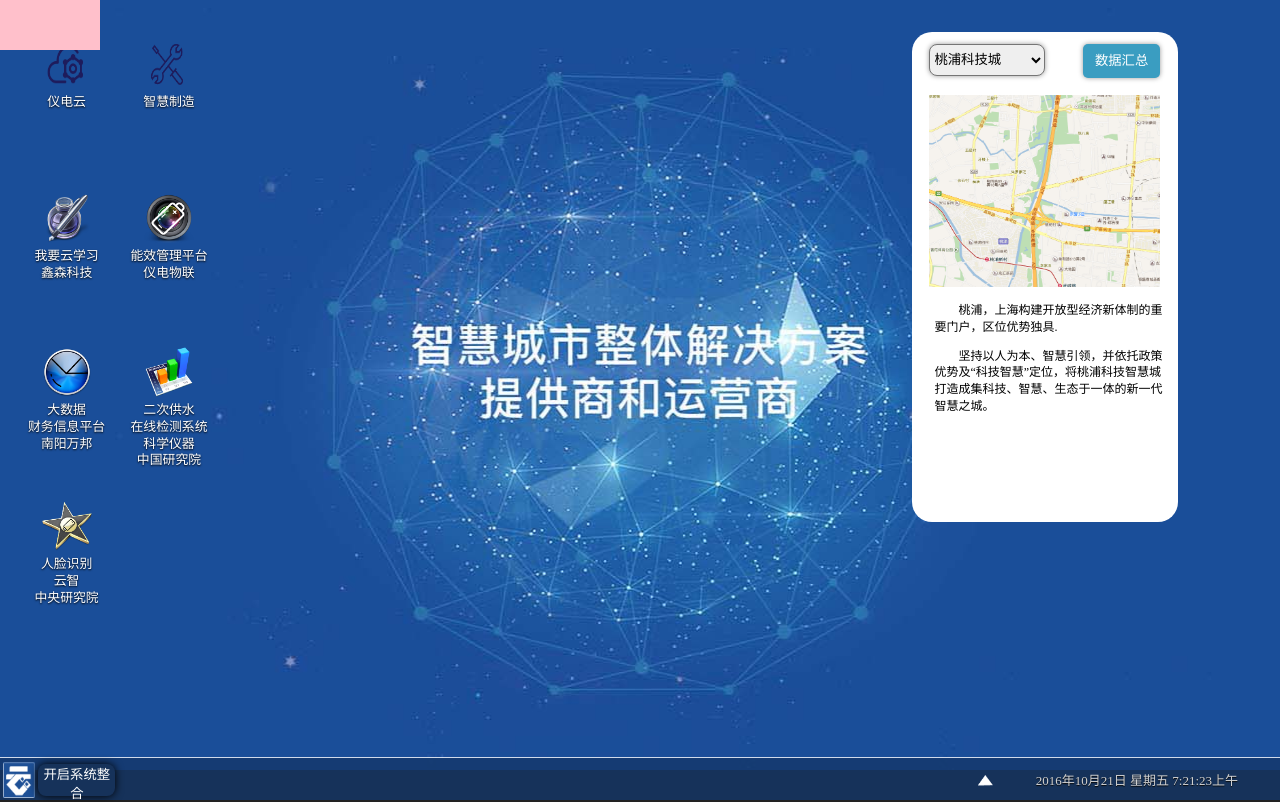
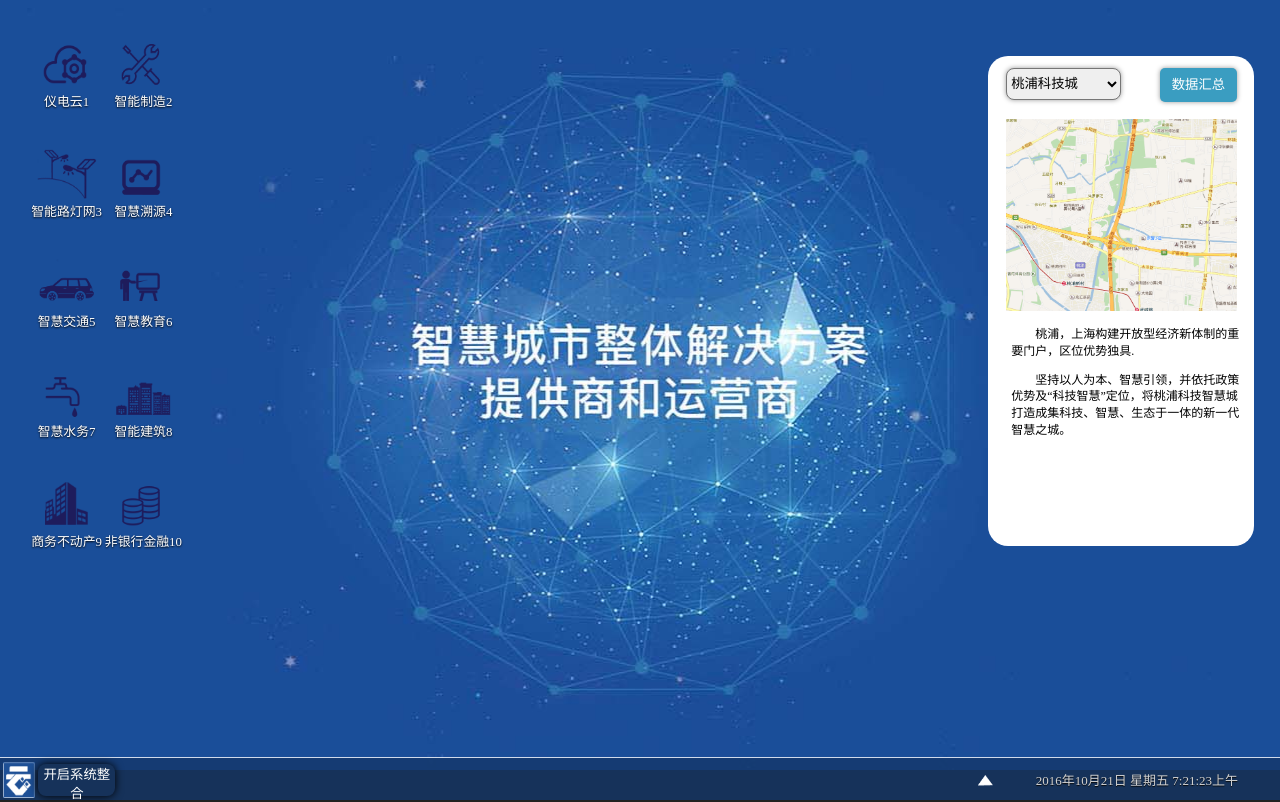
Before and after one commit to huangjuntu/Istack, a PHP site: page /Project/index.html in a window 1280 px wide. Run offline with PHP 8.4, Linux system fonts and the light colour scheme.

Commit message:
桌面前十个图标样式--修改

```diff
--- a/css/desktop.css
+++ b/css/desktop.css
@@ -89,8 +89,8 @@ div.ui-resizable-handle {
 	background: url(../img/gui/trans_black.png) no-repeat -99999px -99999px;
 	display: block;
 	margin: 0 auto 5px;
-	width: 50px;
-	height: 50px;
+    width: 60px;
+    height: 50px;
 }
 
 .icon:hover,
--- a/css/index1.css
+++ b/css/index1.css
@@ -18,8 +18,8 @@ select {
 	position: absolute;
     z-index: 888;
     padding: 5px;
-	top: 4%;
-	right: 8%;
+    top: 7%;
+    right: 2%;
     width: 20%;
     height: 60%;
     background: #fff repeat;
--- a/index.html
+++ b/index.html
@@ -58,46 +58,58 @@
 	</div>
 	<!-- 热插拔结束 -->
 	<!-- text content for search engines: -->
-<div id="test_lep" style="position: absolute; top: 0;left: 0; width: 100px; height: 50px; background: pink; z-index: 999;"></div>
+<!--<div id="test_lep" style="position: absolute; top: 0;left: 0; width: 100px; height: 50px; background: pink; z-index: 999;"></div>-->
 	<!--管理者模式begin-->
 	<div id="main">
 		<div class="abs" id="wrapper">
 			<!--第一部分：桌面部分开始-->
 			<div id="desktop" class="abs">
 				<!--桌面图标开始-->
-				<a class="abs icon" id="leap1" style="left:2%;top:1%;" href="#icon_dock_ludeng">
+				<a class="abs icon" id="leap1" style="left:2%;top:1%;" href="#icon_dock_ydy">
 					<img class="img_icon"  src="img/new/img1.png" src1="img/new/img1.png" src2="img/new/img1b.png" />
-					<h3>仪电云</h3>
+					<h3>仪电云1</h3>
 				</a>
 
-				<a class="abs icon" id="leap2" style="left:10%;top:1%;" href="#icon_dock_bangong">
+				<a class="abs icon" id="leap2" style="left:8%;top:1%;" href="#icon_dock_zzzz">
 					<img class="img_icon"  src="img/new/img2.png" src1="img/new/img2.png" src2="img/new/img2b.png"  />
-					<h3>智慧制造</h3>
+					<h3>智能制造2</h3>
 				</a>
 
-				<a class="abs icon" id="leap3" style="left:2%;top:22%;" href="#icon_dock_study">
-					<img src="img/jy.png" />
-					<h3>我要云学习</br>鑫森科技</h3>
+				<a class="abs icon" id="leap3" style="left:2%;top:16%;" href="#icon_dock_znldw">
+					<img class="img_icon" src="img/new/img9-1.png" src1="img/new/img9-1.png" src2="img/new/img9-1b.png"  />
+					<h3>智能路灯网3</h3>
 				</a>
 
-				<a class="abs icon" id="leap4" style="left:10%;top:22%;" href="#icon_dock_guanli">
-					<img src="img/ny1-2.png" />
-					<h3>能效管理平台</br>仪电物联</h3>
+				<a class="abs icon" id="leap4" style="left:8%;top:16%;" href="#icon_dock_zhsy">
+					<img class="img_icon" src="img/new/img10.png" src1="img/new/img10.png" src2="img/new/img10b.png" />
+					<h3>智慧溯源4</h3>
 				</a>
 
-				<a class="abs icon" id="leap5" style="left:2%;top:43%;" href="#icon_dock_dashuju">
-					<img src="img/dashuju.png" />
-					<h3>大数据</br>财务信息平台</br>南阳万邦</h3>
+				<a class="abs icon" id="leap5" style="left:2%;top:31%;" href="#icon_dock_zhjt">
+					<img class="img_icon" src="img/new/img6.png" src1="img/new/img6.png" src2="img/new/img6b.png" />
+					<h3>智慧交通5</h3>
 				</a>
 
-				<a class="abs icon" id="leap6" style="left:10%;top:43%;" href="#icon_dock_gongshui">
-					<img src="img/ny0.png" />
-					<h3>二次供水</br>在线检测系统</br>科学仪器</br>中国研究院</h3>
+				<a class="abs icon" id="leap6" style="left:8%;top:31%;" href="#icon_dock_zhjy">
+					<img class="img_icon" src="img/new/img11.png" src1="img/new/img11.png" src2="img/new/img11b.png" />
+					<h3>智慧教育6</h3>
 				</a>
 
-				<a class="abs icon" style="left:2%;top:64%;" href="#icon_dock_shibie">
-					<img src="img/ny3.png" />
-					<h3>人脸识别</br>云智</br>中央研究院</h3>
+				<a class="abs icon" style="left:2%;top:46%;" href="#icon_dock_zhsw">
+					<img class="img_icon" src="img/new/img12.png" src1="img/new/img12.png" src2="img/new/img12b.png" />
+					<h3>智慧水务7</h3>
+				</a>
+				<a class="abs icon" style="left:8%;top:46%;" href="#icon_dock_jianzhu">
+					<img class="img_icon" src="img/new/img5.png" src1="img/new/img5.png" src2="img/new/img5b.png" />
+					<h3>智能建筑8</h3>
+				</a>
+				<a class="abs icon" style="left:2%;top:61%;" href="#icon_dock_bdc">
+					<img class="img_icon" src="img/new/img3.png" src1="img/new/img3.png" src2="img/new/img3b.png" />
+					<h3>商务不动产9</h3>
+				</a>
+				<a class="abs icon" style="left:8%;top:61%;" href="#icon_dock_bank">
+					<img class="img_icon" src="img/new/img4.png" src1="img/new/img4.png" src2="img/new/img4b.png" />
+					<h3>非银行金融10</h3>
 				</a>
 				<!--复制的图片-->
 				<div class="jq22">
@@ -111,12 +123,12 @@
 
 					</div>
 					<div class="copy3 icon-copy item item3">
-						<span><img src="img/jy.png"/></span>
-						<h3>我要云学习</br>鑫森科技</h3>
+						<span><img src="img/new/img9-1.png"/></span>
+						<h3>智能路灯网</h3>
 					</div>
 					<div class="copy4 icon-copy item item4">
 						<span><img src="img/ny1-2.png"/></span>
-						<h3>能效管理平台</br>仪电物联</h3>
+						<h3>智慧溯源</h3>
 					</div>
 					<div class="copy5 icon-copy item item5">
 						<span><img src="img/dashuju.png"/></span>
@@ -133,7 +145,7 @@
 				</div>
 				<!--桌面图标结束-->
 				<!--打开桌面图标窗口内容begin-->
-				<div id="window_ludeng" class="abs window">
+				<div id="window_ydy" class="abs window">
 					<div class="abs window_inner">
 						<div class="window_top">
 							<span class="float_left">
@@ -143,7 +155,7 @@
 							<span class="float_right">
 									<a href="#" class="window_min"></a>
 									<a href="#" class="window_resize"></a>
-									<a href="#icon_dock_ludeng" class="window_close" id="window_close"></a>
+									<a href="#icon_dock_ydy" class="window_close" id="window_close"></a>
 								</span>
 						</div>
 						<iframe width="99.5%" height="89%" orderr="0" class="if1" id="IframeID1" src=""></iframe>
@@ -153,7 +165,7 @@
 					</div>
 					<span class="abs ui-resizable-handle ui-resizable-se"></span>
 				</div>
-				<div id="window_bangong" class="abs window">
+				<div id="window_zzzz" class="abs window">
 					<div class="abs window_inner">
 						<div class="window_top">
 							<span class="float_left">
@@ -163,7 +175,7 @@
 							<span class="float_right">
 									<a href="#" class="window_min"></a>
 									<a href="#" class="window_resize"></a>
-									<a href="#icon_dock_bangong" class="window_close" id="window_close" ></a>
+									<a href="#icon_dock_zzzz" class="window_close" id="window_close" ></a>
 								</span>
 						</div>
 						<iframe width="99.5%" height="89%" orderr="1" class="if2" id="IframeID2" src=""></iframe>
@@ -173,7 +185,7 @@
 					</div>
 					<span class="abs ui-resizable-handle ui-resizable-se"></span>
 				</div>
-				<div id="window_study" class="abs window">
+				<div id="window_znldw" class="abs window">
 					<div class="abs window_inner">
 						<div class="window_top">
 							<span class="float_left">
@@ -183,7 +195,7 @@
 							<span class="float_right">
 									<a href="#" class="window_min"></a>
 									<a href="#" class="window_resize"></a>
-									<a href="#icon_dock_study" class="window_close" id="window_close" ></a>
+									<a href="#icon_dock_znldw" class="window_close" id="window_close" ></a>
 								</span>
 						</div>
 						<iframe width="99.5%" height="89%" orderr="2" class="if3" id="IframeID3" src=""></iframe>
@@ -193,7 +205,7 @@
 					</div>
 					<span class="abs ui-resizable-handle ui-resizable-se"></span>
 				</div>
-				<div id="window_guanli" class="abs window">
+				<div id="window_zhsy" class="abs window">
 					<div class="abs window_inner">
 						<div class="window_top">
 							<span class="float_left">
@@ -203,7 +215,7 @@
 							<span class="float_right">
 									<a href="#" class="window_min"></a>
 									<a href="#" class="window_resize"></a>
-									<a href="#icon_dock_guanli" class="window_close" id="window_close" ></a>
+									<a href="#icon_dock_zhsy" class="window_close" id="window_close" ></a>
 								</span>
 						</div>
 						<iframe width="99.5%" height="89%" orderr="3" class="if4" id="IframeID4" src=""></iframe>
@@ -213,7 +225,7 @@
 					</div>
 					<span class="abs ui-resizable-handle ui-resizable-se"></span>
 				</div>
-				<div id="window_dashuju" class="abs window">
+				<div id="window_zhjt" class="abs window">
 					<div class="abs window_inner">
 						<div class="window_top">
 							<span class="float_left">
@@ -223,7 +235,7 @@
 							<span class="float_right">
 									<a href="#" class="window_min"></a>
 									<a href="#" class="window_resize"></a>
-									<a href="#icon_dock_dashuju" class="window_close" id="window_close" ></a>
+									<a href="#icon_dock_zhjt" class="window_close" id="window_close" ></a>
 								</span>
 						</div>
 						<iframe width="99.5%" height="89%" orderr="4" class="if5" id="IframeID5" src=""></iframe>
@@ -233,7 +245,7 @@
 					</div>
 					<span class="abs ui-resizable-handle ui-resizable-se"></span>
 				</div>
-				<div id="window_gongshui" class="abs window">
+				<div id="window_zhjy" class="abs window">
 					<div class="abs window_inner">
 						<div class="window_top">
 							<span class="float_left">
@@ -243,18 +255,18 @@
 							<span class="float_right">
 									<a href="#" class="window_min"></a>
 									<a href="#" class="window_resize"></a>
-									<a href="#icon_dock_gongshui" class="window_close" id="window_close"></a>
+									<a href="#icon_dock_zhjy" class="window_close" id="window_close"></a>
 
 								</span>
 						</div>
-						<iframe width="99.5%" height="89%" orderr="4" class="if6" id="IframeID5" src=""></iframe>
+						<iframe width="99.5%" height="89%" orderr="5" class="if6" id="IframeID6" src=""></iframe>
 						<div class="abs window_bottom">
 							第六个
 						</div>
 					</div>
 					<span class="abs ui-resizable-handle ui-resizable-se"></span>
 				</div>
-				<div id="window_shibie" class="abs window">
+				<div id="window_zhsw" class="abs window">
 					<div class="abs window_inner">
 						<div class="window_top">
 							<span class="float_left">
@@ -264,17 +276,80 @@
 							<span class="float_right">
 									<a href="#" class="window_min"></a>
 									<a href="#" class="window_resize"></a>
-									<a href="#icon_dock_shibie" class="window_close" id="window_close" ></a>
+									<a href="#icon_dock_zhsw" class="window_close" id="window_close" ></a>
 								</span>
 						</div>
-						<iframe width="99.5%" height="89%" orderr="4" class="if7" id="IframeID5" src=""></iframe>
+						<iframe width="99.5%" height="89%" orderr="6" class="if7" id="IframeID7" src=""></iframe>
 						<div class="abs window_bottom">
 							第七个
 						</div>
 					</div>
 					<span class="abs ui-resizable-handle ui-resizable-se"></span>
 				</div>
-				<!--右下角点击菜单的添加：智慧编程点击出现begin-->
+				<div id="window_jianzhu" class="abs window">
+					<div class="abs window_inner">
+						<div class="window_top">
+							<span class="float_left">
+									<img src="img/icons/icon_16_computer.png" />
+									Computer8
+								</span>
+							<span class="float_right">
+									<a href="#" class="window_min"></a>
+									<a href="#" class="window_resize"></a>
+									<a href="#icon_dock_jianzhu" class="window_close" id="window_close" ></a>
+								</span>
+						</div>
+						<iframe width="99.5%" height="89%" orderr="8" class="if8" id="IframeID8" src=""></iframe>
+						<div class="abs window_bottom">
+							第八个
+						</div>
+					</div>
+					<span class="abs ui-resizable-handle ui-resizable-se"></span>
+				</div>
+				<!--第九个图标-->
+				<div id="window_bdc" class="abs window">
+					<div class="abs window_inner">
+						<div class="window_top">
+							<span class="float_left">
+									<img src="img/icons/icon_16_computer.png" />
+									Computer9
+								</span>
+							<span class="float_right">
+									<a href="#" class="window_min"></a>
+									<a href="#" class="window_resize"></a>
+									<a href="#icon_dock_bdc" class="window_close" id="window_close" ></a>
+								</span>
+						</div>
+						<iframe width="99.5%" height="89%" orderr="9" class="if9" id="IframeID9" src=""></iframe>
+						<div class="abs window_bottom">
+							第九个
+						</div>
+					</div>
+					<span class="abs ui-resizable-handle ui-resizable-se"></span>
+				</div>
+				<!--第十个图标-非银行金融-->
+				<div id="window_bank" class="abs window">
+					<div class="abs window_inner">
+						<div class="window_top">
+							<span class="float_left">
+									<img src="img/icons/icon_16_computer.png" />
+									Computer10
+								</span>
+							<span class="float_right">
+									<a href="#" class="window_min"></a>
+									<a href="#" class="window_resize"></a>
+									<a href="#icon_dock_bank" class="window_close" id="window_close" ></a>
+								</span>
+						</div>
+						<iframe width="99.5%" height="89%" orderr="10" class="if10" id="IframeID10" src=""></iframe>
+						<div class="abs window_bottom">
+							第十个
+						</div>
+					</div>
+					<span class="abs ui-resizable-handle ui-resizable-se"></span>
+				</div>
+
+				<!--左下角点击菜单的添加：智慧编程点击出现begin-->
 				<div id="window_biancheng" class="abs window">
 					<div class="abs window_inner">
 						<div class="window_top">
@@ -288,7 +363,7 @@
 									<a href="#icon_dock_biancheng" class="window_close" id="window_close"></a>
 								</span>
 						</div>
-						<iframe width="99.5%" height="89%" orderr="5" class="if8" id="IframeID6" src=""></iframe>
+						<iframe width="99.5%" height="89%" orderr="7" class="if0" id="IframeID0" src=""></iframe>
 						<div class="abs window_bottom">
 							编程
 						</div>
@@ -303,39 +378,54 @@
 			<!--第二部分：底部菜单图标开始-->
 			<div class="abs" id="bar_bottom">
 				<ul id="dock" style="margin-left: 140px;">
-					<li id="icon_dock_ludeng">
-						<a href="#window_ludeng">
+					<li id="icon_dock_ydy">
+						<a href="#window_ydy">
 							<img src="img/icons/icon_32_computer.png" /> 1
 						</a>
 					</li>
-					<li id="icon_dock_bangong">
-						<a href="#window_bangong">
+					<li id="icon_dock_zzzz">
+						<a href="#window_zzzz">
 							<img src="img/icons/icon_32_computer.png" /> 2
 						</a>
 					</li>
-					<li id="icon_dock_study">
-						<a href="#window_study">
+					<li id="icon_dock_znldw">
+						<a href="#window_znldw">
 							<img src="img/icons/icon_32_computer.png" /> 3
 						</a>
 					</li>
-					<li id="icon_dock_guanli">
-						<a href="#window_guanli">
+					<li id="icon_dock_zhsy">
+						<a href="#window_zhsy">
 							<img src="img/icons/icon_32_computer.png" /> 4
 						</a>
 					</li>
-					<li id="icon_dock_dashuju">
-						<a href="#window_dashuju">
+					<li id="icon_dock_zhjt">
+						<a href="#window_zhjt">
 							<img src="img/icons/icon_32_computer.png" /> 5
 						</a>
 					</li>
-					<li id="icon_dock_gongshui">
-						<a href="#window_gongshui">
+					<li id="icon_dock_zhjy">
+						<a href="#window_zhjy">
 							<img src="img/icons/icon_32_computer.png" /> 6
 						</a>
 					</li>
-					<li id="icon_dock_shibie">
-						<a href="#window_shibie">
+					<li id="icon_dock_zhsw">
+						<a href="#window_zhsw">
 							<img src="img/icons/icon_32_computer.png" /> 7
+						</a>
+					</li>
+					<li id="icon_dock_jianzhu">
+						<a href="#window_jianzhu">
+							<img src="img/icons/icon_32_computer.png" /> 8
+						</a>
+					</li>
+					<li id="icon_dock_bdc">
+						<a href="#window_bdc">
+							<img src="img/icons/icon_32_computer.png" /> 8
+						</a>
+					</li>
+					<li id="icon_dock_bank">
+						<a href="#window_bank">
+							<img src="img/icons/icon_32_computer.png" /> 8
 						</a>
 					</li>
 					<li id="icon_dock_biancheng">
@@ -787,7 +877,7 @@
 					<span>数据整合中。。。。</span>
 				</div>
 				<div class="show-pic">
-					<a class="abs icon ui-draggable ui-draggable-handle" id="leap4" href="#icon_dock_guanli">
+					<a class="abs icon ui-draggable ui-draggable-handle" id="leap4" href="#icon_dock_zhsy">
 						<img src="img/logo-icon.jpg" style="width: 50%;">
 						<span style="display: block;">XXmanager</span>
 					</a>
```
Also changed, not shown: js/jquery.desktop.js. Lines whose indentation alone changed are shown as unchanged.
